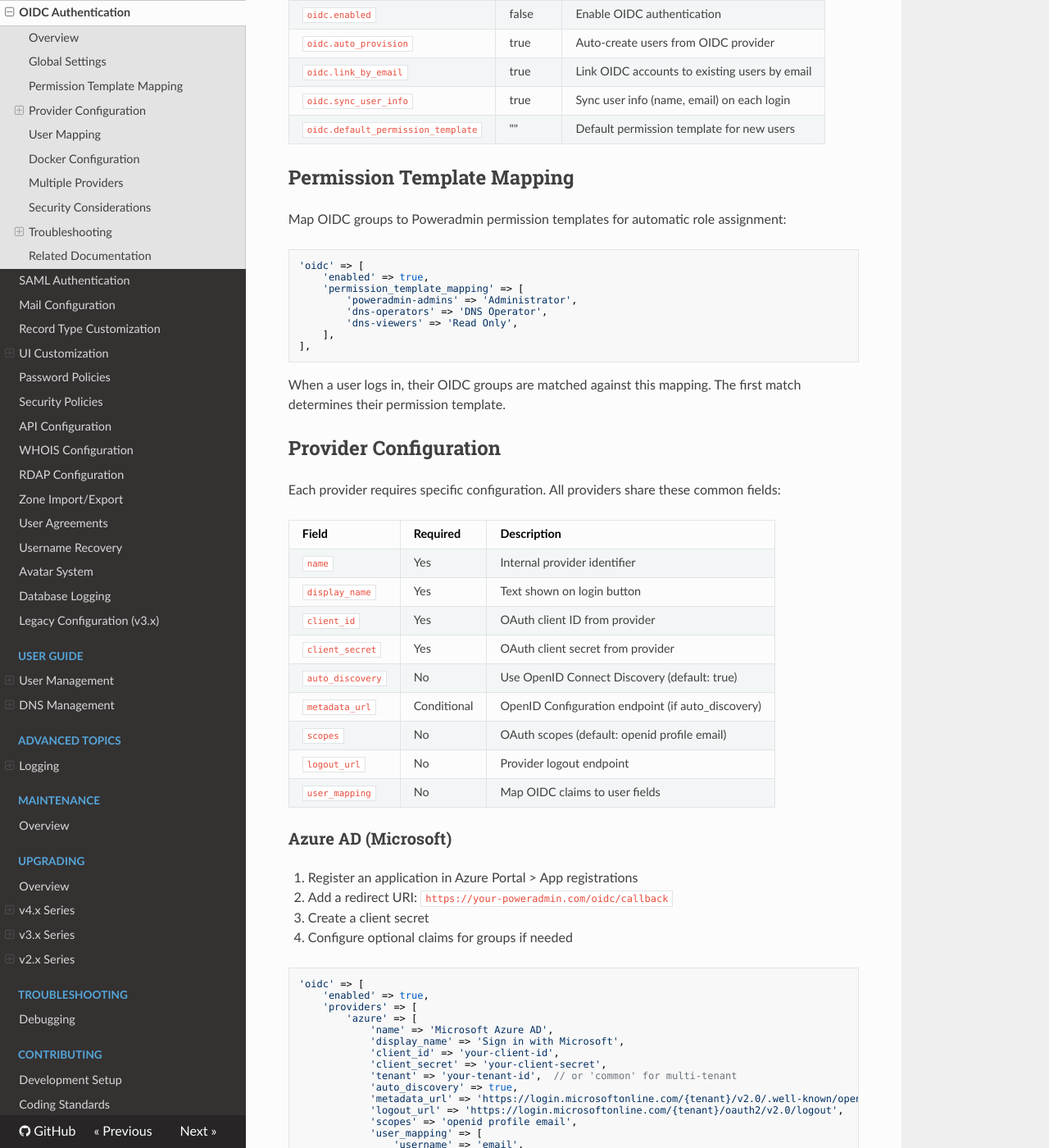
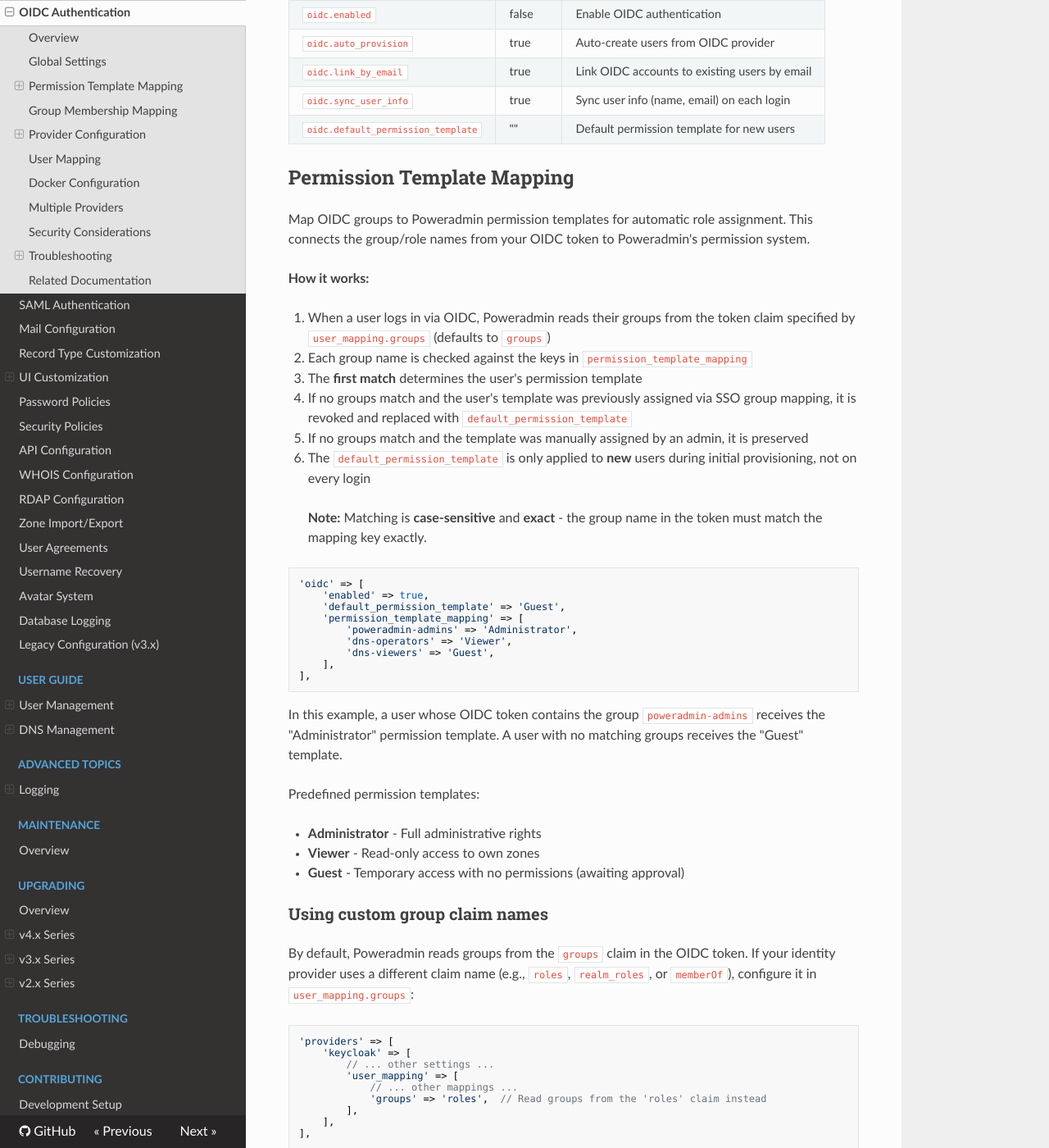
Before and after one commit to poweradmin/poweradmin-docs, an MkDocs documentation site: the page built from docs/configuration/oidc.md, in a window 1280 px wide and 1400 px high, scrolled down 745 px. Shown: the whole window at 82% size. Built offline with MkDocs 1.6.1, drawn with Linux system fonts in a browser that asks for light colours; nearby versions of some CDN libraries; some of the changed text lies outside the part shown.

Commit message:
docs(oidc): update template mapping behavior and add env var examples

````diff
--- a/docs/configuration/oidc.md
+++ b/docs/configuration/oidc.md
@@ -27,20 +27,133 @@
 
 ## Permission Template Mapping
 
-Map OIDC groups to Poweradmin permission templates for automatic role assignment:
+Map OIDC groups to Poweradmin permission templates for automatic role assignment. This connects the group/role names from your OIDC token to Poweradmin's permission system.
+
+**How it works:**
+
+1. When a user logs in via OIDC, Poweradmin reads their groups from the token claim specified by `user_mapping.groups` (defaults to `groups`)
+2. Each group name is checked against the keys in `permission_template_mapping`
+3. The **first match** determines the user's permission template
+4. If no groups match and the user's template was previously assigned via SSO group mapping, it is revoked and replaced with `default_permission_template`
+5. If no groups match and the template was manually assigned by an admin, it is preserved
+6. The `default_permission_template` is only applied to **new** users during initial provisioning, not on every login
+
+> **Note:** Matching is **case-sensitive** and **exact** - the group name in the token must match the mapping key exactly.
 
 ```php
 'oidc' => [
     'enabled' => true,
+    'default_permission_template' => 'Guest',
     'permission_template_mapping' => [
         'poweradmin-admins' => 'Administrator',
-        'dns-operators' => 'DNS Operator',
-        'dns-viewers' => 'Read Only',
+        'dns-operators' => 'Viewer',
+        'dns-viewers' => 'Guest',
     ],
 ],
 ```
 
-When a user logs in, their OIDC groups are matched against this mapping. The first match determines their permission template.
+In this example, a user whose OIDC token contains the group `poweradmin-admins` receives the "Administrator" permission template. A user with no matching groups receives the "Guest" template.
+
+Predefined permission templates:
+
+- **Administrator** - Full administrative rights
+- **Viewer** - Read-only access to own zones
+- **Guest** - Temporary access with no permissions (awaiting approval)
+
+### Using custom group claim names
+
+By default, Poweradmin reads groups from the `groups` claim in the OIDC token. If your identity provider uses a different claim name (e.g., `roles`, `realm_roles`, or `memberOf`), configure it in `user_mapping.groups`:
+
+```php
+'providers' => [
+    'keycloak' => [
+        // ... other settings ...
+        'user_mapping' => [
+            // ... other mappings ...
+            'groups' => 'roles',  // Read groups from the 'roles' claim instead
+        ],
+    ],
+],
+```
+
+For Docker deployments using the generic provider, set `PA_OIDC_GENERIC_GROUPS_ATTR`:
+
+```yaml
+environment:
+  PA_OIDC_GENERIC_GROUPS_ATTR: "roles"
+```
+
+### End-to-end example: Keycloak with roles
+
+Suppose your Keycloak access token includes a `roles` claim:
+
+```json
+{
+  "sub": "user-uuid",
+  "email": "user@example.com",
+  "roles": ["dns-admin", "dns-viewer"]
+}
+```
+
+To map `dns-admin` to the "Administrator" template:
+
+```php
+'oidc' => [
+    'enabled' => true,
+    'default_permission_template' => 'Guest',
+    'permission_template_mapping' => [
+        'dns-admin' => 'Administrator',
+        'dns-viewer' => 'Viewer',
+    ],
+    'providers' => [
+        'keycloak' => [
+            // ... other settings ...
+            'user_mapping' => [
+                'username' => 'preferred_username',
+                'email' => 'email',
+                'first_name' => 'given_name',
+                'last_name' => 'family_name',
+                'display_name' => 'name',
+                'groups' => 'roles',  // Tell Poweradmin to read the 'roles' claim
+            ],
+        ],
+    ],
+],
+```
+
+Since the user has both `dns-admin` and `dns-viewer`, the **first match** in the mapping order wins - they get the "Administrator" template.
+
+## Group Membership Mapping
+
+Separate from permission templates, you can also map OIDC groups to Poweradmin groups. This controls zone ownership and access through group membership.
+
+Key differences from permission template mapping:
+
+- `permission_template_mapping` assigns **one** permission template per user
+- `group_mapping` assigns **multiple** Poweradmin groups per user
+
+```php
+'oidc' => [
+    'enabled' => true,
+    'group_mapping' => [
+        'external-admins' => 'Administrators',
+        'dns-managers' => 'Zone Managers',
+        'dns-editors' => 'Editors',
+        'dns-viewers' => 'Viewers',
+        'dns-guests' => 'Guests',
+    ],
+],
+```
+
+Predefined Poweradmin groups:
+
+- **Administrators** - Full administrative access to all system functions
+- **Zone Managers** - Full zone management including creation, editing, and deletion
+- **Editors** - Edit zone records but cannot modify SOA and NS records
+- **Viewers** - Read-only access to zones with search capability
+- **Guests** - Temporary group with no permissions (awaiting approval)
+
+> **Note:** Both `permission_template_mapping` and `group_mapping` read from the same token claim specified by `user_mapping.groups`. Group memberships are also re-evaluated on every login.
 
 ## Provider Configuration
 
@@ -314,11 +427,28 @@
 environment:
   PA_OIDC_ENABLED: "true"
   PA_OIDC_AUTO_PROVISION: "true"
+  PA_OIDC_DEFAULT_PERMISSION_TEMPLATE: "Guest"
   PA_OIDC_KEYCLOAK_CLIENT_ID: "poweradmin"
   PA_OIDC_KEYCLOAK_CLIENT_SECRET: "your-secret"
   PA_OIDC_KEYCLOAK_BASE_URL: "https://keycloak.example.com"
   PA_OIDC_KEYCLOAK_REALM: "master"
 ```
+
+To change the groups claim name for the generic OIDC provider, use `PA_OIDC_GENERIC_GROUPS_ATTR`:
+
+```yaml
+environment:
+  PA_OIDC_GENERIC_GROUPS_ATTR: "roles"  # Default: "groups"
+```
+
+> **Note:** The `permission_template_mapping` and `group_mapping` settings can be configured via environment variables using the `=` delimiter and comma-separated entries:
+>
+> ```yaml
+> PA_OIDC_PERMISSION_TEMPLATE_MAPPING: "admins=Administrator,editors=Viewer"
+> PA_OIDC_GROUP_MAPPING: "admins=Administrators,editors=Editors"
+> ```
+>
+> Group names containing colons (e.g., SAML URNs) are supported. Whitespace around commas and delimiters is trimmed automatically.
 
 For secrets, use the `__FILE` suffix:
 
@@ -377,10 +507,13 @@
 
 ### Groups not mapped
 
-- Ensure the `groups` scope is requested
-- Verify your provider returns groups in the expected claim
-- Check the `user_mapping.groups` matches your provider's claim name
+- Ensure the `groups` scope is requested (some providers require it explicitly)
+- Verify your provider returns groups in the expected claim - decode your token at [jwt.io](https://jwt.io) to inspect the actual claim names and values
+- Check that `user_mapping.groups` matches your provider's claim name exactly (e.g., `roles` instead of `groups` for some Keycloak configurations)
+- Verify that the group names in `permission_template_mapping` match the token values exactly (matching is case-sensitive)
+- Poweradmin checks both the userinfo endpoint and the ID token for groups - if your provider only includes groups in the ID token (common with Azure AD), this is handled automatically
 - In Azure AD, configure Group claims in Token configuration
+- In Keycloak, if using realm roles instead of groups, create a protocol mapper to include roles in the token under a custom claim name, then set `user_mapping.groups` to that claim name
 
 ### "Invalid state" error
 
````
